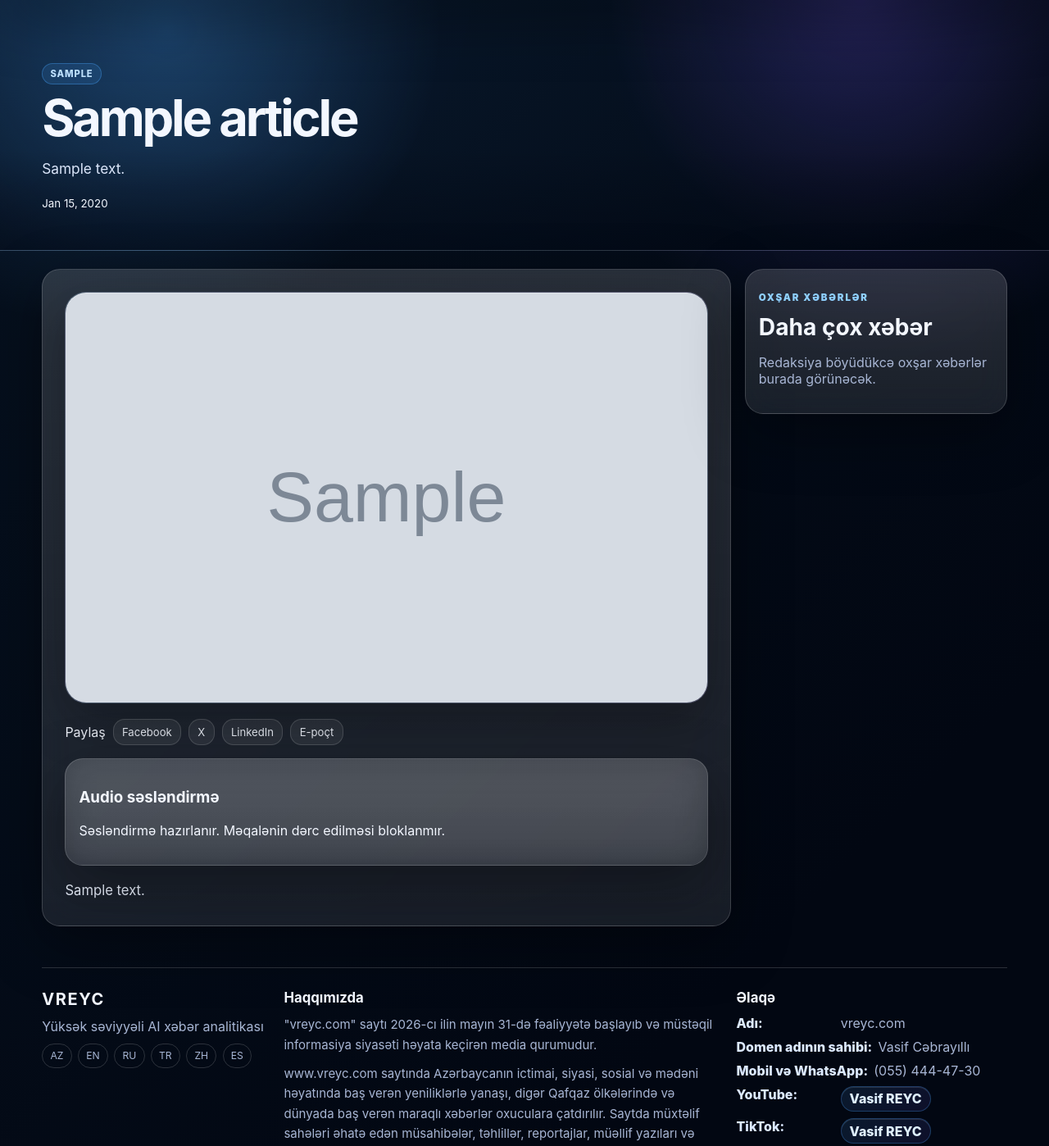
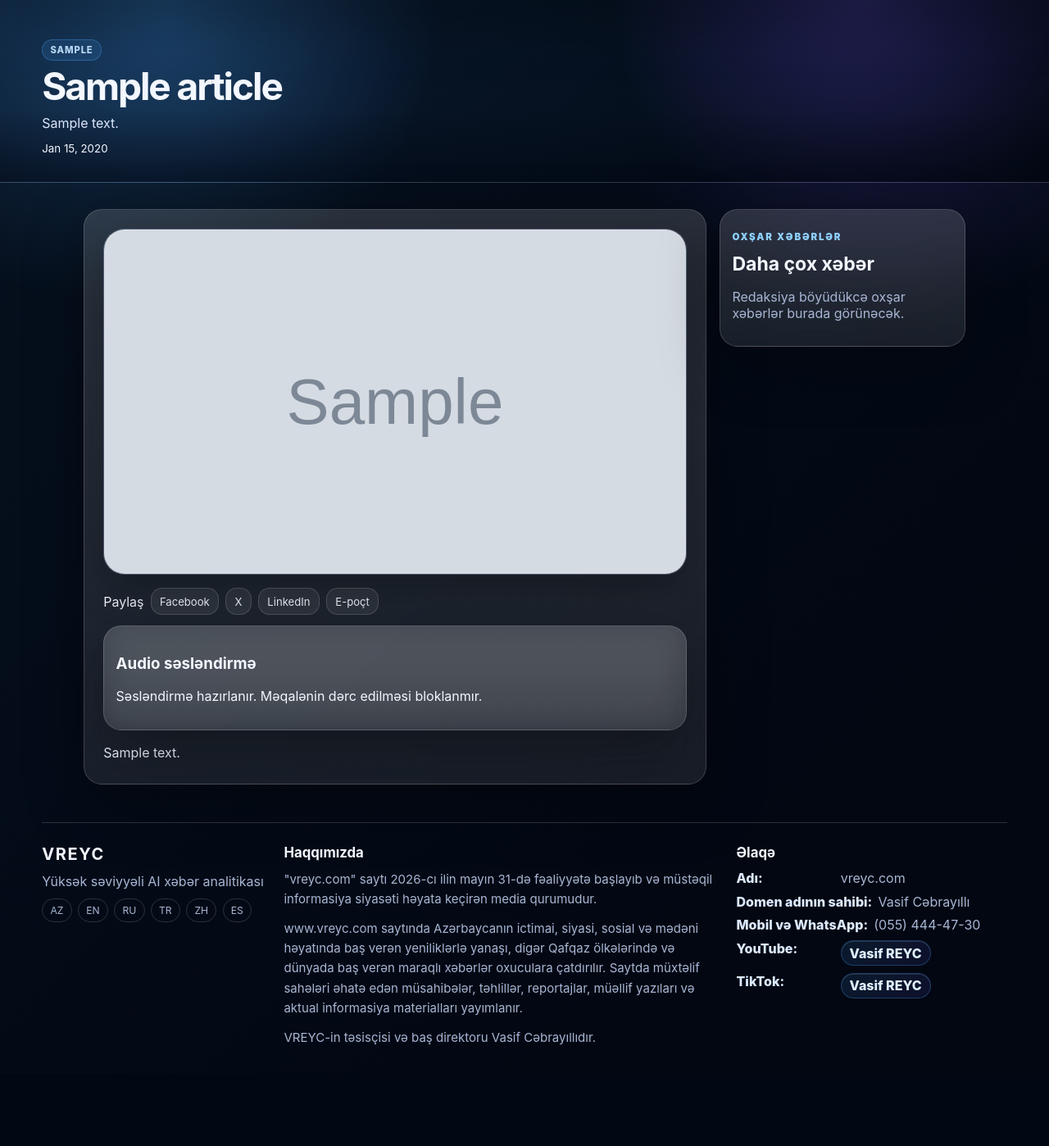
Before and after one commit to vasifre17/vre-ai-news, a FastAPI app: page /article/1 in a window 1280 px wide. Shown: the part 54-1452 px from the top of the page at 82% size. After the commit the page ends 1329 px from the top, so only its background shows below. Run offline with FastAPI, Linux system fonts and the light colour scheme; tables that the repository leaves empty hold one stand-in row (values such as "Sample post"); grey boxes marked "Sample" are stand-in pictures.

Commit message:
Refine article detail layout scale

```diff
--- a/assets/styles.css
+++ b/assets/styles.css
@@ -100,29 +100,31 @@ img { display: block; max-width: 100%; }
 .footer-social-link { display: inline-flex; align-items: center; width: max-content; color: #dff0ff; font-weight: 850; border: 1px solid rgba(72, 166, 255, .28); border-radius: 999px; padding: .28rem .62rem; background: linear-gradient(135deg, rgba(72, 166, 255, .12), rgba(124, 92, 255, .1)); box-shadow: inset 0 1px 0 rgba(255, 255, 255, .12); transition: color .2s ease, border-color .2s ease, background .2s ease, box-shadow .2s ease, transform .2s ease; }
 .footer-social-link:hover, .footer-social-link:focus-visible { color: #fff; border-color: rgba(72, 166, 255, .62); background: linear-gradient(135deg, rgba(72, 166, 255, .24), rgba(124, 92, 255, .22)); box-shadow: 0 10px 28px rgba(72, 166, 255, .16), inset 0 1px 0 rgba(255, 255, 255, .2); transform: translateY(-1px); }
 .article-page { padding-bottom: 1.4rem; }
+.article-page .article-layout { padding-top: 2rem; padding-bottom: 1.5rem; }
 .article-hero { position: relative; display: grid; align-items: end; overflow: hidden; background: radial-gradient(circle at 16% 12%, rgba(72, 166, 255, .28), transparent 30%), radial-gradient(circle at 82% 0, rgba(124, 92, 255, .24), transparent 28%), linear-gradient(135deg, rgba(11, 29, 51, .95), rgba(2, 7, 18, .96)); border-bottom: 1px solid var(--border); }
 .article-hero:after { content: ""; position: absolute; inset: auto 0 0; height: 40%; background: linear-gradient(180deg, transparent, rgba(2, 7, 18, .5)); pointer-events: none; }
-.article-hero-copy { position: relative; z-index: 1; padding-top: clamp(3rem, 6vw, 5rem); padding-bottom: clamp(1.8rem, 4vw, 3rem); }
-.article-hero h1 { font-size: clamp(2rem, 4.8vw, 4.2rem); line-height: 1; letter-spacing: -.052em; max-width: 950px; margin: .65rem 0; }
-.article-hero p { font-size: 1.08rem; line-height: 1.62; max-width: 760px; color: #dce7fb; }
-.article-layout { display: grid; grid-template-columns: minmax(0, 1fr) 320px; gap: 1.05rem; align-items: start; }
-.article { padding: clamp(1rem, 2.4vw, 1.7rem); }
-.article-image-frame { position: relative; margin: 0 0 1.2rem; overflow: hidden; border: 1px solid rgba(255, 255, 255, .18); border-radius: calc(var(--radius) + 4px); background: linear-gradient(135deg, rgba(72, 166, 255, .12), rgba(124, 92, 255, .12)); box-shadow: 0 22px 60px rgba(0, 0, 0, .3); }
+.article-hero-copy { position: relative; z-index: 1; padding-top: clamp(2rem, 4vw, 3rem); padding-bottom: clamp(1.45rem, 3vw, 2rem); }
+.article-hero h1 { font-size: clamp(2rem, 3.6vw, 3rem); line-height: 1.04; letter-spacing: -.045em; max-width: 860px; margin: .5rem 0; }
+.article-hero p { font-size: 1rem; line-height: 1.58; max-width: 720px; color: #dce7fb; margin: .35rem 0 .45rem; }
+.article-layout { display: grid; grid-template-columns: minmax(0, 760px) 300px; gap: 1rem; align-items: start; justify-content: center; max-width: 1180px; }
+.article { padding: clamp(1rem, 2vw, 1.45rem); }
+.article-image-frame { position: relative; margin: 0 0 1rem; overflow: hidden; border: 1px solid rgba(255, 255, 255, .18); border-radius: calc(var(--radius) + 4px); background: linear-gradient(135deg, rgba(72, 166, 255, .12), rgba(124, 92, 255, .12)); box-shadow: 0 18px 48px rgba(0, 0, 0, .28); }
 .article-image-frame:before { content: ""; position: absolute; inset: 0; border-radius: inherit; box-shadow: inset 0 1px 0 rgba(255, 255, 255, .22); pointer-events: none; z-index: 1; }
-.article-image-frame img, .article-image-placeholder { width: 100%; height: clamp(240px, 43vw, 500px); object-fit: cover; }
-.article-image-placeholder { min-height: 300px; }
-.share-row { display: flex; gap: .55rem; align-items: center; flex-wrap: wrap; margin-bottom: 1rem; }
+.article-image-frame img, .article-image-placeholder { width: 100%; height: clamp(220px, 34vw, 420px); object-fit: cover; }
+.article-image-placeholder { min-height: 260px; }
+.share-row { display: flex; gap: .5rem; align-items: center; flex-wrap: wrap; margin-bottom: .85rem; }
 .btn { display: inline-flex; align-items: center; justify-content: center; border: 1px solid var(--border); border-radius: 14px; background: rgba(255, 255, 255, .075); color: var(--text); padding: .72rem 1rem; cursor: pointer; }
 .btn.small { padding: .45rem .65rem; font-size: .82rem; }
-.audio-news { margin: 1rem 0; padding: 1rem; }
+.audio-news { margin: .85rem 0; padding: .9rem; }
 .audio-controls { display: flex; gap: .6rem; align-items: center; flex-wrap: wrap; }
 .audio-controls select, .audio-controls input { border: 1px solid var(--border); border-radius: 12px; background: rgba(255, 255, 255, .08); color: var(--text); padding: .5rem; }
 .audio-controls #seek { flex: 1; min-width: 180px; }
-.article-content { font-size: 1.04rem; line-height: 1.8; color: #ecf3ff; white-space: pre-wrap; }
-.related { position: sticky; top: 112px; padding: 1rem; }
-.related-card { display: grid; grid-template-columns: 88px 1fr; gap: .75rem; padding: .9rem 0; border-top: 1px solid var(--border); }
-.related-card img, .related-placeholder { width: 88px; height: 70px; object-fit: cover; border-radius: 14px; }
-.related-card strong { display: block; margin: .42rem 0; line-height: 1.25; }
+.article-content { max-width: 760px; margin: 0 auto; font-size: 1rem; line-height: 1.76; color: #ecf3ff; white-space: pre-wrap; }
+.related { position: sticky; top: 96px; padding: .9rem; }
+.related-card { display: grid; grid-template-columns: 82px 1fr; gap: .7rem; padding: .78rem 0; border-top: 1px solid var(--border); }
+.related-card img, .related-placeholder { width: 82px; height: 64px; object-fit: cover; border-radius: 14px; }
+.related h2 { font-size: clamp(1.2rem, 1.8vw, 1.55rem); }
+.related-card strong { display: block; margin: .34rem 0; line-height: 1.24; font-size: .96rem; }
 .muted { color: var(--muted); }
 @media (max-width: 1050px) {
   .hero-news, .portal-layout, .article-layout, .footer { grid-template-columns: 1fr; }
```
